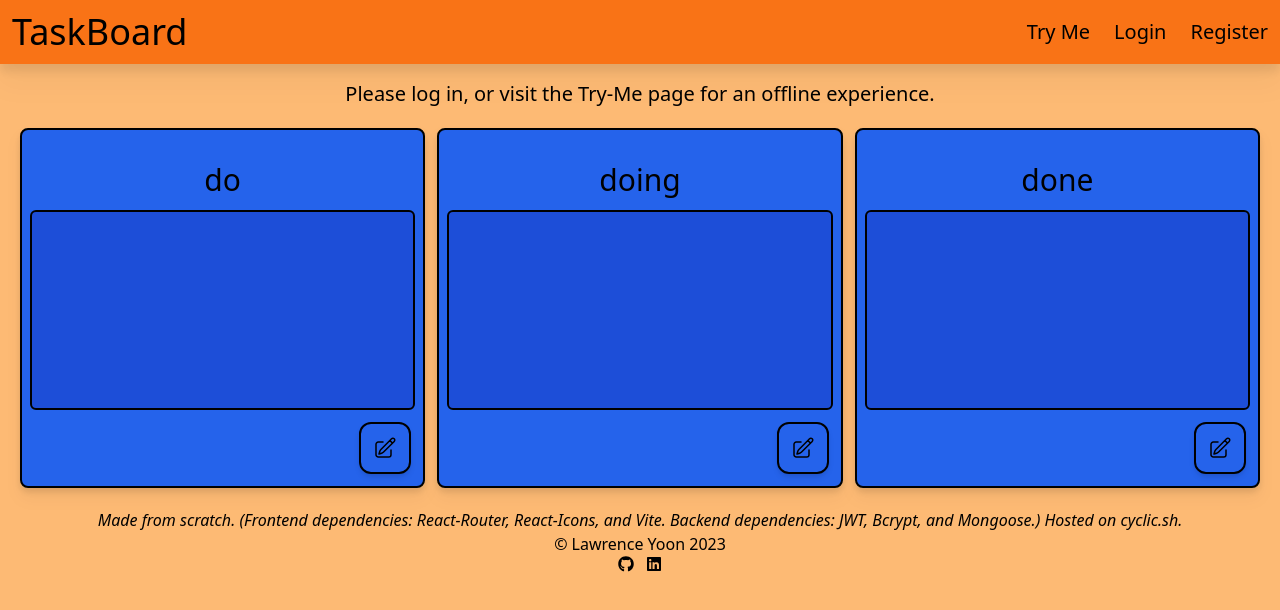
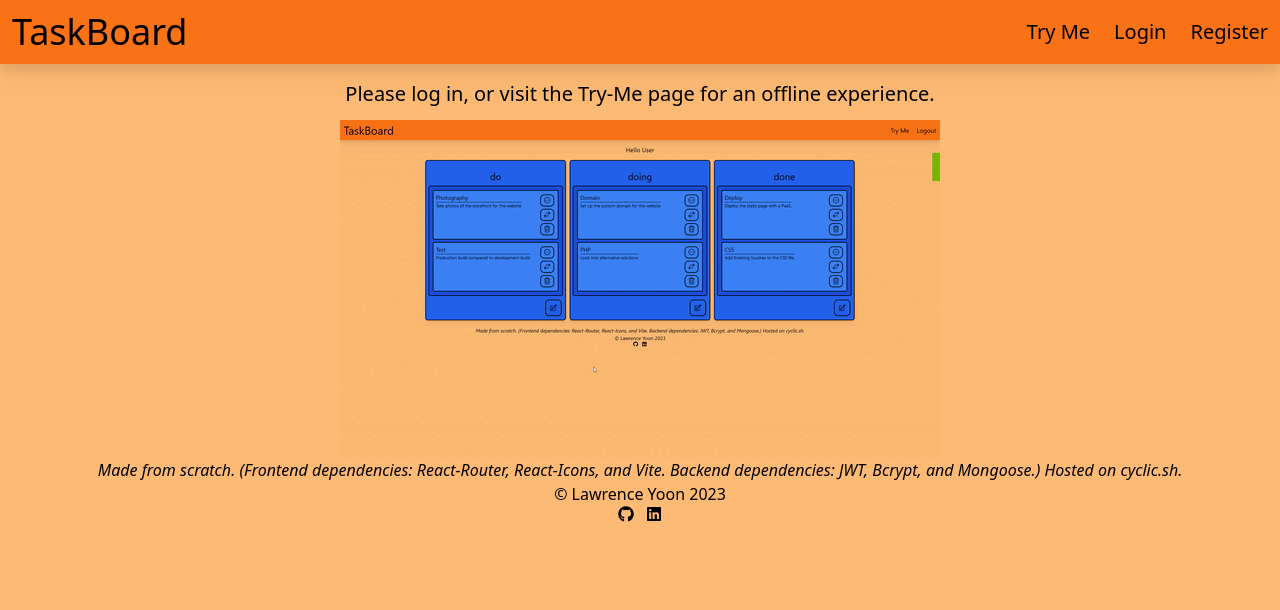
Before and after one commit to lawrence-yoon/do-list, a React (Vite) app in the folder frontend/: page / in a window 1280 px wide. Shown: the top 610 px of the page. Built offline with nearby package versions, Linux system fonts and the light colour scheme.

Commit message:
add demo gif

```diff
--- a/frontend/src/pages/Dashboard.jsx
+++ b/frontend/src/pages/Dashboard.jsx
@@ -59,10 +59,13 @@ function Dashboard({
       {token && isLoggedIn ? (
         <h2 className="text-center text-xl pt-4">Hello {token.name}</h2>
       ) : (
+        <>
           <h2 className="text-center text-xl pt-4">
             Please log in, or visit the Try-Me page for an offline experience.
           </h2>
+        </>
       )}
+      {token && isLoggedIn ? (
         <div className="flex flex-row justify-center p-5 gap-3">
           <List
             list={listDo}
@@ -107,6 +110,15 @@ function Dashboard({
             setCountChanges={setCountChanges}
           />
         </div>
+      ) : (
+        <div>
+          <img
+            className="mx-auto mt-3"
+            src="/src/assets/ezgif.com-gif-maker.gif"
+            alt="app demo"
+          />
+        </div>
+      )}
       <Footer />
     </div>
   );
```
Also changed, not shown: frontend/src/assets/ezgif.com-gif-maker.gif (added). Lines whose indentation alone changed are shown as unchanged.
